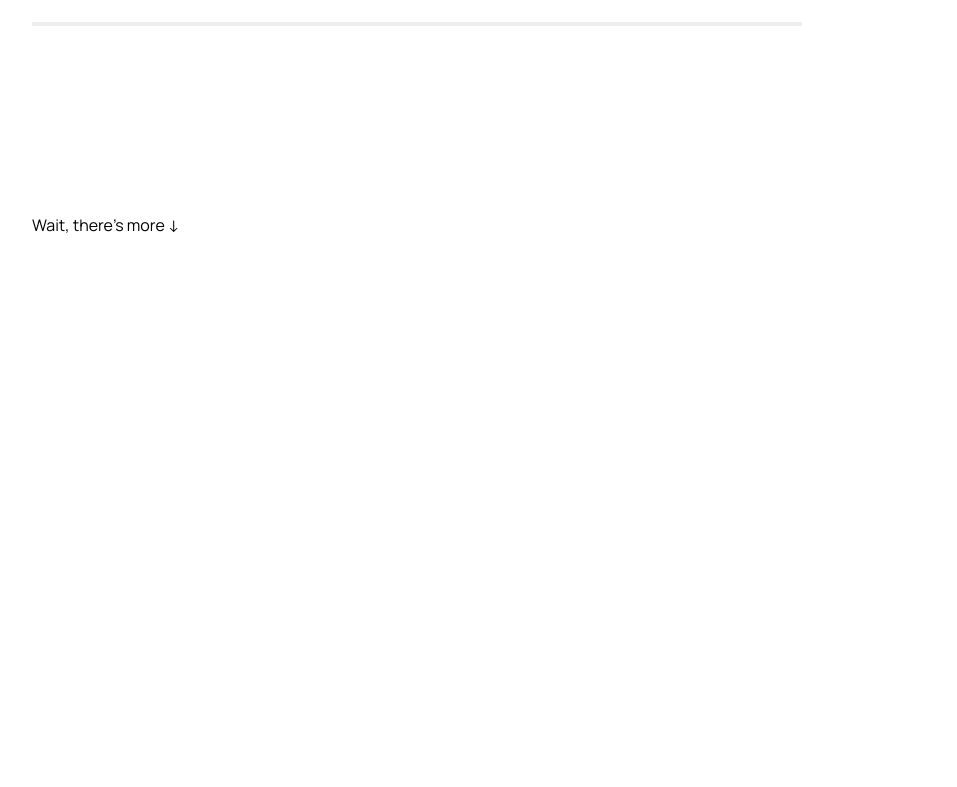
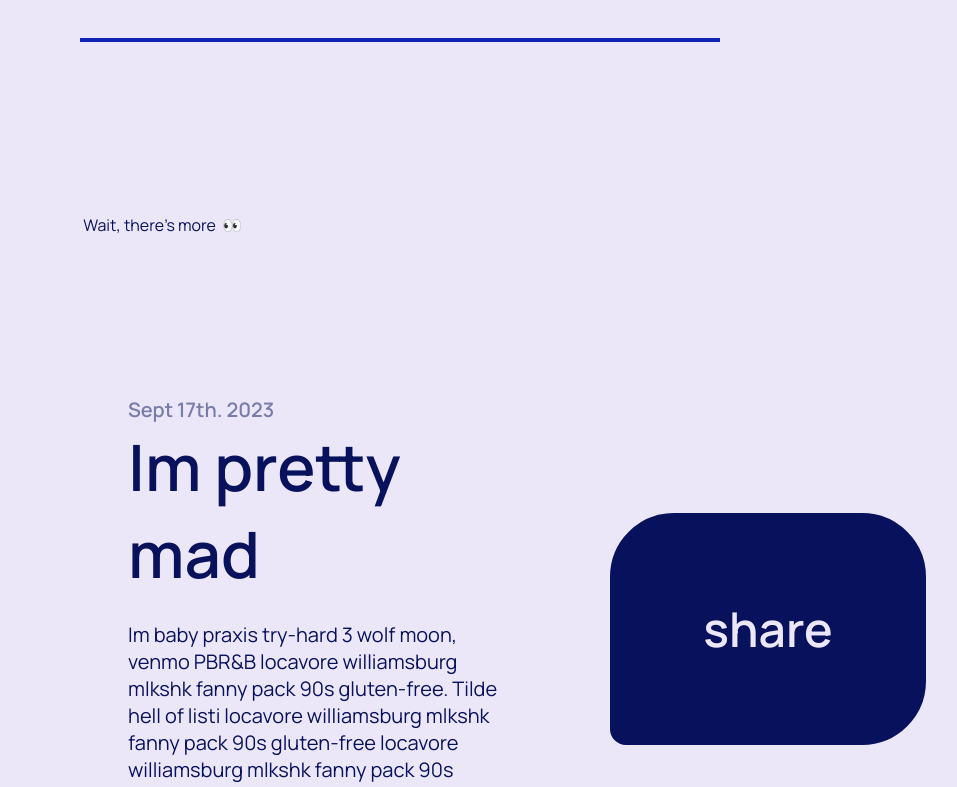
Before and after one commit to Opeyem1a/letters, a Next.js app: page / in a window 1280 px wide. Shown: the part 500-1287 px from the top of the page, without its empty margins (96-1053 px from the left). Before the commit the page ends 800 px from the top, so only its background shows below. Built offline with nearby package versions, Linux system fonts and the light colour scheme.

Commit message:
add contents on home page

```diff
--- a/src/app/_home/home-page.module.scss
+++ b/src/app/_home/home-page.module.scss
@@ -3,9 +3,7 @@ section.landingSection {
     flex-direction: column;
     justify-content: space-between;
     min-height: inherit;
-    padding-top: 10rem;
-    padding-bottom: 4rem;
-}
+    padding: 11rem 3rem 4rem 3rem;
 
     span.questionTextWrapper {
         transition: opacity 1s ease-in-out;
@@ -36,10 +34,11 @@ div.pseudoForm {
         gap: 1rem;
 
         input[type="text"].inputInText {
-        width: 15ch;
+            width: min(15ch, 50dvw);
             background: none;
             outline: 0;
-        border-bottom-color: inherit;
+            color: inherit;
+            border-bottom-color: var(--color-dark);
             border-width: 0 0 0.25rem;
 
             // inherit everything set by [data-text-variant]
@@ -53,4 +52,100 @@ div.pseudoForm {
 
     button.revealMoreButton {
         all: unset;
+        transition: padding-left 500ms ease-in;
+
+        &::before {
+            content: "-> ";
+            opacity: 0;
+            margin-left: -1rem;
+            transition: opacity 500ms ease-in;
         }
+
+        &:hover {
+            &::before {
+                opacity: 1;
+            }
+            cursor: pointer;
+            padding-left: 1rem;
+        }
+    }
+}
+
+section.contentSection {
+    padding: 6rem;
+    min-height: 100dvh;
+
+    div.wrapper {
+        display: flex;
+        flex-direction: column;
+        gap: 6rem 2rem;
+
+        div.row {
+            display: flex;
+            gap: 4rem;
+            align-items: center;
+            justify-content: space-between;
+            padding-bottom: 1rem;
+
+            div.half {
+                max-width: 50%;
+                flex: 1;
+
+                &[data-centered] {
+                    display: flex;
+                    align-items: center;
+                    justify-content: center;
+                }
+
+                div.notePreview {
+                    display: flex;
+                    flex-direction: column;
+                    gap: 1.5rem;
+
+                    [data-faded] {
+                        opacity: 0.5;
+                    }
+
+                    div.header {
+                        display: flex;
+                        flex-direction: column;
+                        gap: 0;
+                    }
+
+                    div.content {
+                        display: flex;
+                        flex-direction: column;
+                    }
+
+                    div.footer {
+                        display: flex;
+                    }
+                }
+
+                button.callToAction {
+                    all: unset;
+                    transition:
+                        color 250ms ease-in-out,
+                        background-color 250ms ease-in-out;
+
+                    display: flex;
+                    align-items: center;
+                    justify-content: center;
+
+                    background-color: var(--color-dark);
+                    color: var(--color-light);
+                    border: 0.25rem solid var(--color-dark);
+                    border-radius: 4rem 4rem 4rem 1rem;
+                    width: 80%;
+                    height: 14rem;
+
+                    &:hover {
+                        cursor: pointer;
+                        background-color: var(--color-light);
+                        color: var(--color-dark);
+                    }
+                }
+            }
+        }
+    }
+}
--- /dev/null
+++ b/src/app/_home/segments/ContentSection.tsx
@@ -0,0 +1,87 @@
+"use client"
+
+import React, { FC, PropsWithChildren } from "react"
+import styles from "@/app/_home/home-page.module.scss"
+import Text from "@/components/Text"
+
+const ContentSection = ({ ...props }) => {
+    return (
+        <section className={styles.contentSection} {...props}>
+            <Wrapper>
+                <Row>
+                    <NotePreview />
+                    <CallToAction
+                        text={"share"}
+                        action={() => console.log("share")}
+                    />
+                </Row>
+                <Row>
+                    <CallToAction
+                        text={"vibe"}
+                        action={() => console.log("share")}
+                    />
+                    <NotePreview />
+                </Row>
+                <Row>
+                    <NotePreview />
+                    <CallToAction
+                        text={"contact us"}
+                        action={() => console.log("share")}
+                    />
+                </Row>
+            </Wrapper>
+        </section>
+    )
+}
+
+const Row: FC<PropsWithChildren> = ({ children }) => {
+    return <div className={styles.row}>{children}</div>
+}
+
+const Wrapper: FC<PropsWithChildren> = ({ children }) => {
+    return <div className={styles.wrapper}>{children}</div>
+}
+
+const CallToAction: FC<{
+    text: string
+    action: () => void
+}> = ({ text, action }) => {
+    return (
+        <div className={styles.half} data-centered>
+            <button className={styles.callToAction} onClick={() => action()}>
+                <Text variant="titleSmall">{text}</Text>
+            </button>
+        </div>
+    )
+}
+
+const NotePreview = () => {
+    return (
+        <div className={styles.half} data-centered>
+            <div className={styles.notePreview}>
+                <div className={styles.header}>
+                    <Text variant="emphasis" data-faded>
+                        Sept 17th. 2023
+                    </Text>
+                    <Text variant="titleSoft">Im pretty mad</Text>
+                </div>
+                <div className={styles.content}>
+                    <Text variant="medium">
+                        Im baby praxis try-hard 3 wolf moon, venmo PBR&B
+                        locavore williamsburg mlkshk fanny pack 90s gluten-free.
+                        Tilde hell of listi locavore williamsburg mlkshk fanny
+                        pack 90s gluten-free locavore williamsburg mlkshk fanny
+                        pack 90s gluten-free...
+                    </Text>
+                </div>
+                <div className={styles.footer}>
+                    <Text variant="emphasis" data-faded>
+                        &mdash; 23, CAN
+                    </Text>
+                </div>
+            </div>
+        </div>
+    )
+}
+
+export default ContentSection
--- a/src/app/_home/segments/LandingSection.tsx
+++ b/src/app/_home/segments/LandingSection.tsx
@@ -4,10 +4,13 @@ import React, { useCallback, useEffect, useMemo, useState } from "react"
 import styles from "@/app/_home/home-page.module.scss"
 import Text from "@/components/Text"
 
-const LandingSection = () => {
+const LandingSection = ({ ...props }) => {
     const revealMore = useCallback(() => {
-        // todo: finish scroll to content motion
-        console.log("FINISH")
+        const section = document.getElementById('section-content');
+        console.log(section)
+        if (section) {
+            section.scrollIntoView({behavior: 'smooth', block: "start"});
+        }
     }, [])
 
     const questionText = useMemo(() => {
@@ -20,7 +23,7 @@ const LandingSection = () => {
     useEffect(() => {}, [])
 
     return (
-        <section className={styles.landingSection}>
+        <section className={styles.landingSection} {...props}>
             <div className={styles.pseudoForm}>
                 <span
                     className={styles.questionTextWrapper}
@@ -29,7 +32,7 @@ const LandingSection = () => {
                     <Text variant="titleLarge">{questionText}</Text>
                 </span>
                 <div className={styles.questionResponseWrapper}>
-                    <Text variant="titleSoft">
+                    <Text variant="titleLarge">
                         <input
                             type="text"
                             className={styles.inputInText}
@@ -53,7 +56,7 @@ const LandingSection = () => {
                     className={styles.revealMoreButton}
                     onClick={revealMore}
                 >
-                    <Text variant="regular">Wait, there&apos;s more ↓</Text>
+                    <Text variant="regular">Wait, there&apos;s more&nbsp;&nbsp;👀</Text>
                 </button>
             </div>
         </section>
--- a/src/app/globals.css
+++ b/src/app/globals.css
@@ -1,5 +1,9 @@
 :root {
     font-size: 16px;
+    --base-color-light: 236 231 248;
+    --base-color-dark: 8 18 92;
+    --color-light: rgb(var(--base-color-light));
+    --color-dark: rgb(var(--base-color-dark));
 }
 
 * {
@@ -12,6 +16,8 @@ html,
 body {
     max-width: 100vw;
     overflow-x: hidden;
+    background-color: var(--color-light);
+    color: var(--color-dark);
 }
 
 a {
@@ -20,6 +26,10 @@ a {
 }
 
 @media (prefers-color-scheme: dark) {
+    :root {
+        --base-color-light: 16 21 61;
+        --base-color-dark: 236 231 248;
+    }
     html {
         color-scheme: dark;
     }
--- a/src/app/page.tsx
+++ b/src/app/page.tsx
@@ -1,11 +1,13 @@
 import Page from "@/components/Page"
 import LandingSection from "@/app/_home/segments/LandingSection"
+import ContentSection from "@/app/_home/segments/ContentSection"
 
 export default function Home() {
     return (
         // subtract height of the navbar
         <Page minHeight="calc(100dvh - 8rem)">
-            <LandingSection />
+            <LandingSection id="section-landing" />
+            <ContentSection id="section-content" />
         </Page>
     )
 }
--- a/src/components/Text/Text.module.scss
+++ b/src/components/Text/Text.module.scss
@@ -6,7 +6,13 @@ span.text {
         line-height: normal;
     }
     &[data-text-variant="titleSoft"] {
-        font-size: 5rem;
+        font-size: 4rem;
+        font-style: normal;
+        font-weight: 600;
+        line-height: normal;
+    }
+    &[data-text-variant="titleSmall"] {
+        font-size: 3rem;
         font-style: normal;
         font-weight: 600;
         line-height: normal;
--- a/src/components/Text/index.tsx
+++ b/src/components/Text/index.tsx
@@ -4,6 +4,7 @@ import styles from "./Text.module.scss"
 type TextVariant =
     | "titleLarge"
     | "titleSoft"
+    | "titleSmall"
     | "emphasis"
     | "medium"
     | "regular"
@@ -12,9 +13,9 @@ type TextProps = {
     variant: TextVariant
 }
 
-const Text: FC<PropsWithChildren & TextProps> = ({ children, variant }) => {
+const Text: FC<PropsWithChildren & TextProps> = ({ children, variant, ...props }) => {
     return (
-        <span className={styles.text} data-text-variant={variant}>
+        <span className={styles.text} data-text-variant={variant} {...props}>
             {children}
         </span>
     )
```
Lines whose indentation alone changed are shown as unchanged.
